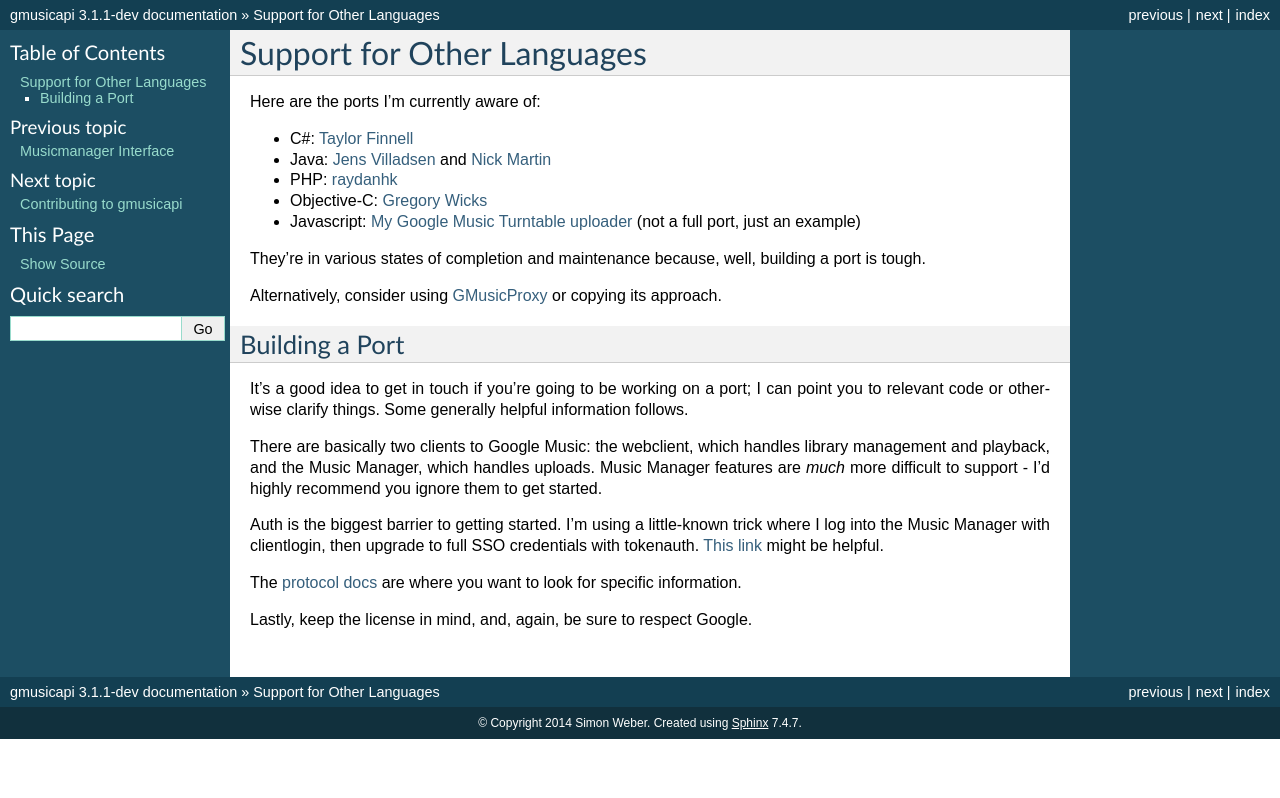
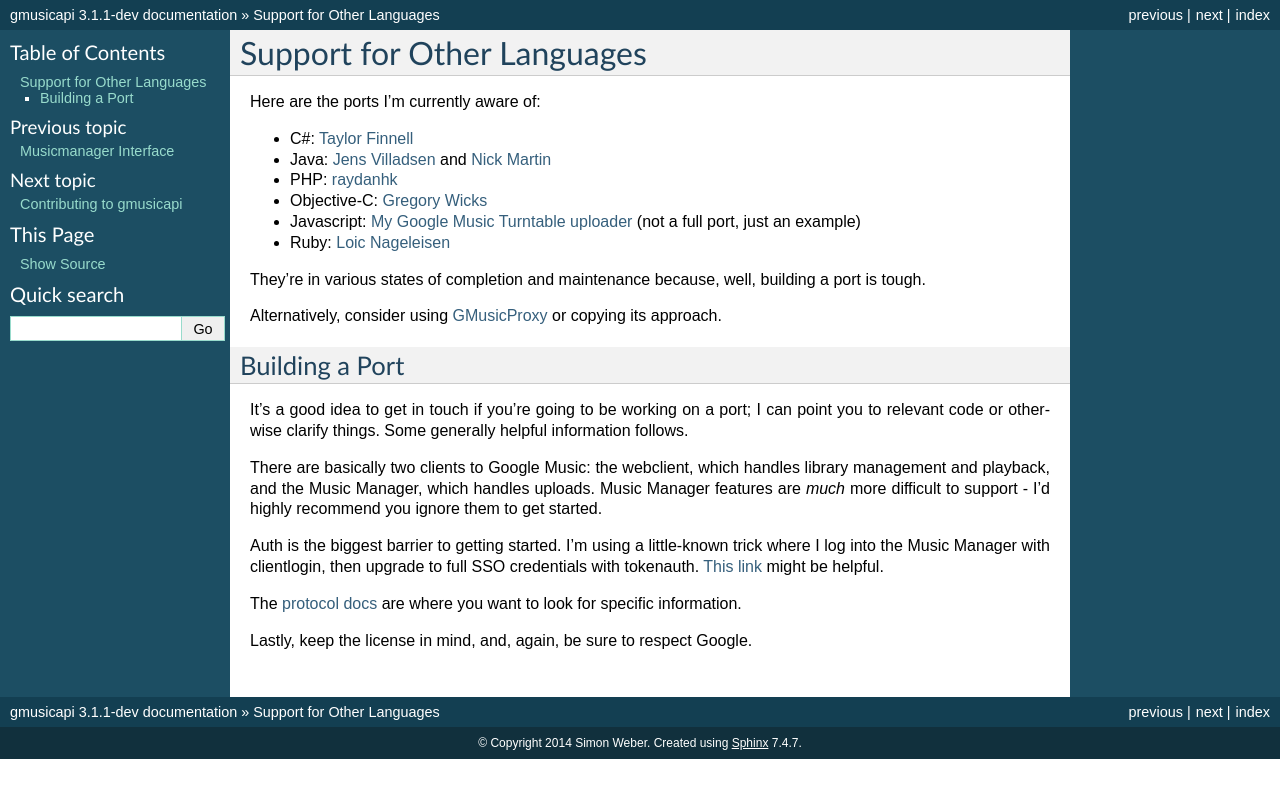
Before and after one commit to simon-weber/gmusicapi, a Sphinx documentation site: the page built from docs/source/ports.rst, in a window 1280 px wide. Shown: the top 798 px of the page. Built offline with Sphinx 7.4.7, drawn with Linux system fonts in a browser that asks for light colours; the version number is read from the project's files by our own code.

Commit message:
add Ruby port

```diff
--- a/docs/source/ports.rst
+++ b/docs/source/ports.rst
@@ -17,6 +17,7 @@
 -  Javascript: `My Google Music Turntable uploader
    <https://github.com/simon-weber/Google-Music-Turntable-Uploader>`__
    (not a full port, just an example)
+-  Ruby: `Loic Nageleisen <https://github.com/lloeki/ruby-skyjam>`__
 
 They're in various states of completion and maintenance because,
 well, building a port is tough.
```
